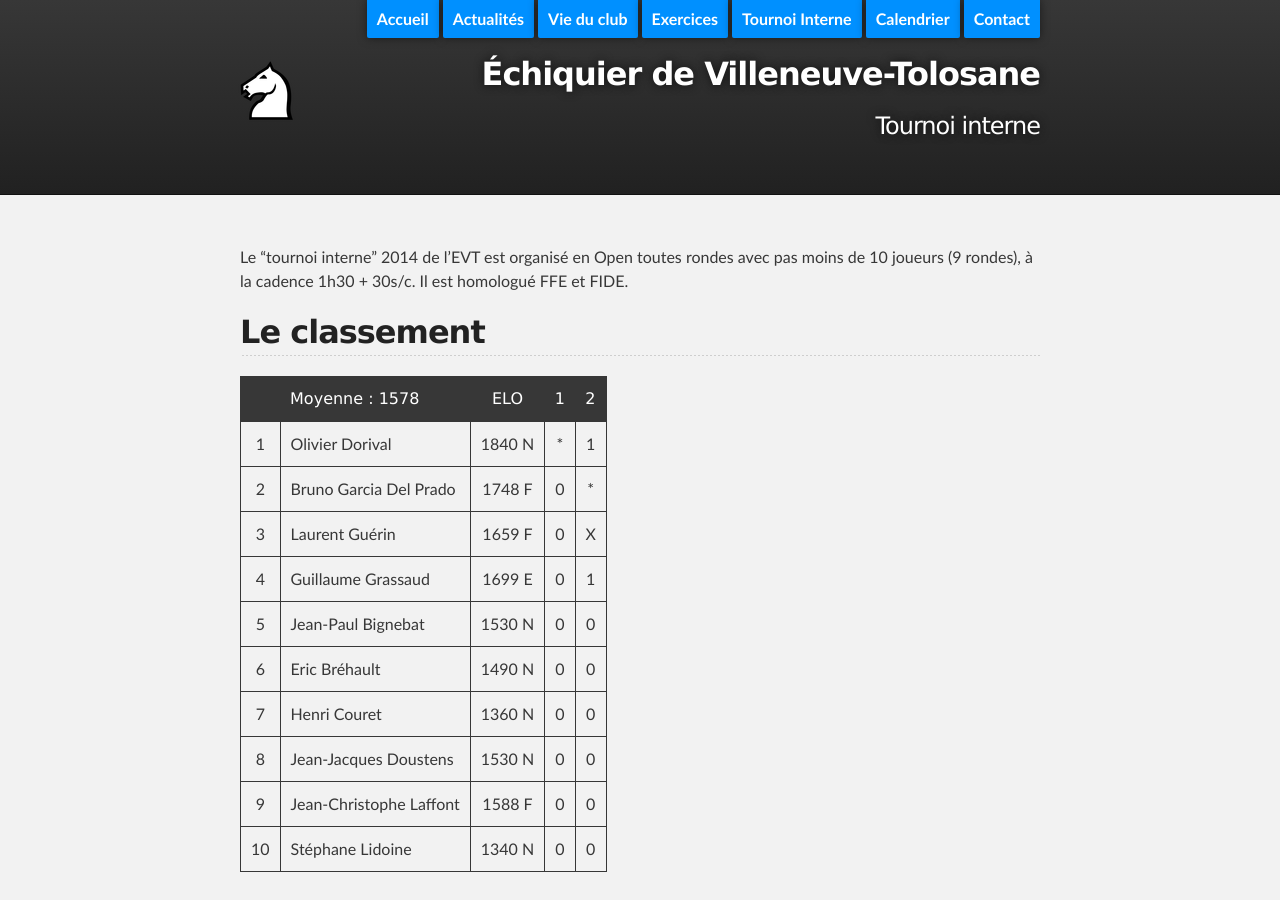
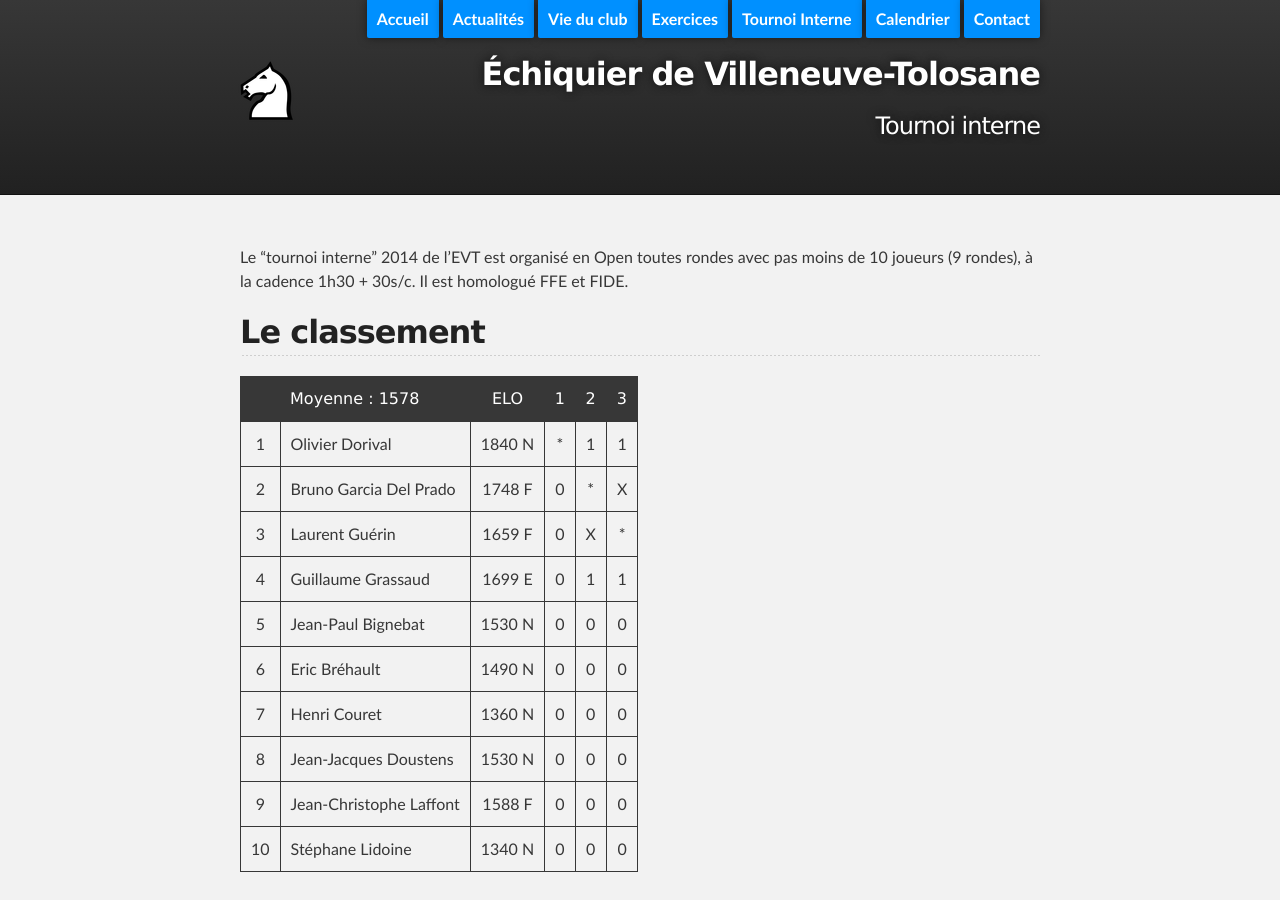
Before and after one commit to echiquier-villeneuve-tolosane/echiquier-villeneuve-tolosane.github.io, a Jekyll site: the page built from tournoiinterne.md, in a window 1280 px wide and 900 px high. Built offline with Jekyll 4.4.1, drawn with Linux system fonts in a browser that asks for light colours; nearby versions of some CDN libraries.

Commit message:
Updated tournoiinterne.md

```diff
--- a/tournoiinterne.md
+++ b/tournoiinterne.md
@@ -9,18 +9,18 @@
 
 ## Le classement
 
-|   | Moyenne : 1578          | ELO    | 1 | 2 |
-|:-:| ----------------------- |:------:|:-:|:-:|
-|1  | Olivier Dorival 		  | 1840 N | * | 1 |
-|2  | Bruno Garcia Del Prado  | 1748 F | 0 | * |
-|3  | Laurent Guérin          | 1659 F | 0 | X |
-|4  | Guillaume Grassaud      | 1699 E | 0 | 1 |
-|5  | Jean-Paul Bignebat      | 1530 N | 0 | 0 |
-|6  | Eric Bréhault           | 1490 N | 0 | 0 |
-|7  | Henri Couret            | 1360 N | 0 | 0 |
-|8  | Jean-Jacques Doustens   | 1530 N | 0 | 0 |
-|9  | Jean-Christophe Laffont | 1588 F | 0 | 0 |
-|10 | Stéphane Lidoine        | 1340 N | 0 | 0 |
+|   | Moyenne : 1578          | ELO    | 1 | 2 | 3 |
+|:-:| ----------------------- |:------:|:-:|:-:|:-:|
+|1  | Olivier Dorival 		  | 1840 N | * | 1 | 1 |
+|2  | Bruno Garcia Del Prado  | 1748 F | 0 | * | X |
+|3  | Laurent Guérin          | 1659 F | 0 | X | * |
+|4  | Guillaume Grassaud      | 1699 E | 0 | 1 | 1 |
+|5  | Jean-Paul Bignebat      | 1530 N | 0 | 0 | 0 |
+|6  | Eric Bréhault           | 1490 N | 0 | 0 | 0 |
+|7  | Henri Couret            | 1360 N | 0 | 0 | 0 |
+|8  | Jean-Jacques Doustens   | 1530 N | 0 | 0 | 0 |
+|9  | Jean-Christophe Laffont | 1588 F | 0 | 0 | 0 |
+|10 | Stéphane Lidoine        | 1340 N | 0 | 0 | 0 |
 
 ## Le détail, ronde après ronde
 
```
